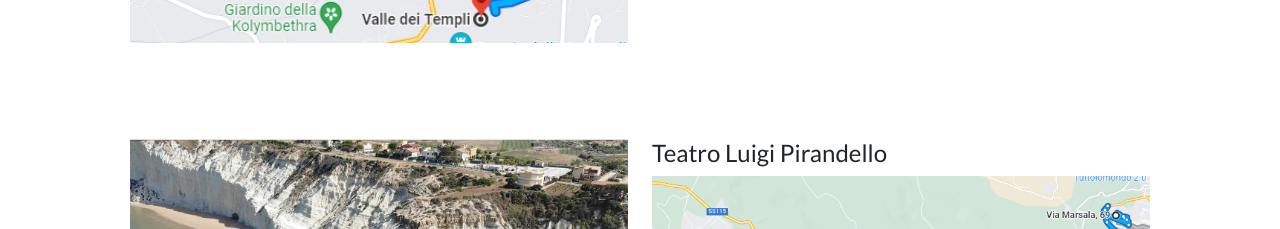
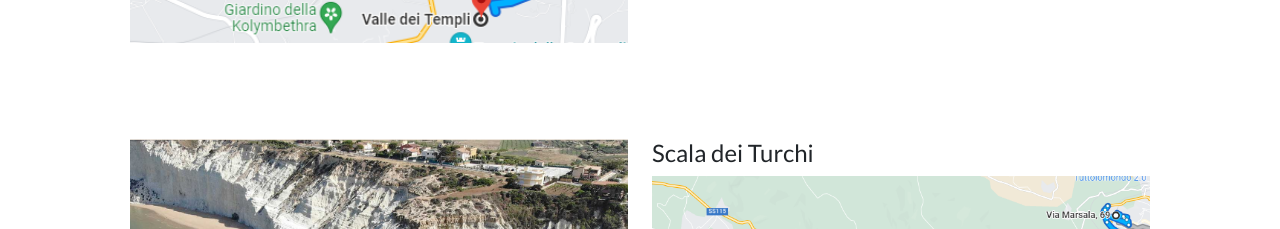
Before and after one commit to HeraHome/HeraHome, a plain HTML site: page structure.html in a window 1280 px wide. Shown: the part 2660-2889 px from the top of the page. Drawn offline with nearby package versions, Linux system fonts and the light colour scheme; a small style sheet from the web is missing.

Commit message:
Update structure.html

```diff
--- a/structure.html
+++ b/structure.html
@@ -118,7 +118,7 @@
                         <img src="img/scala dei turchi.png" alt="">
                     </div>
                     <div class="col-sm-12 col-md-6">
-                        <h4>Teatro Luigi Pirandello</h4>
+                        <h4>Scala dei Turchi</h4>
                         <img src="img/percorso-scala-dei-turchi.png" alt="">
                     </div>
                 </div>
```
